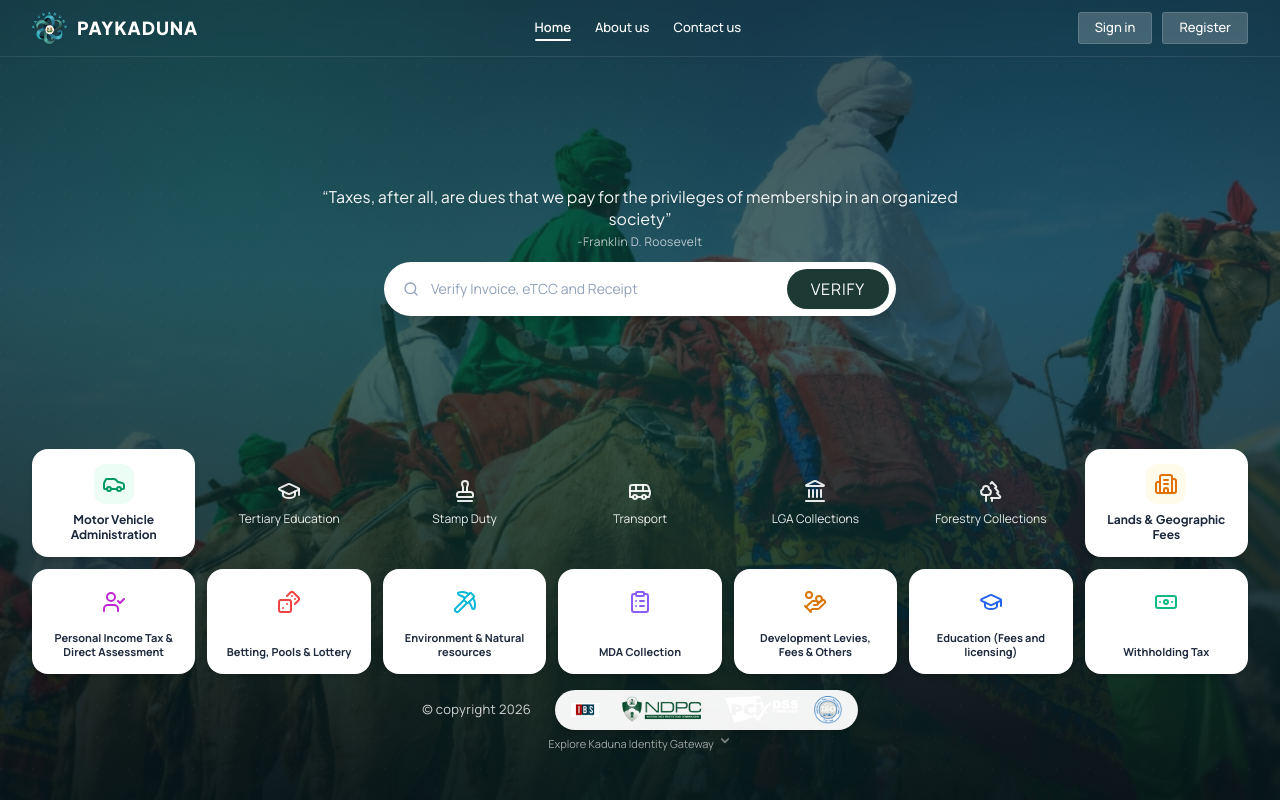
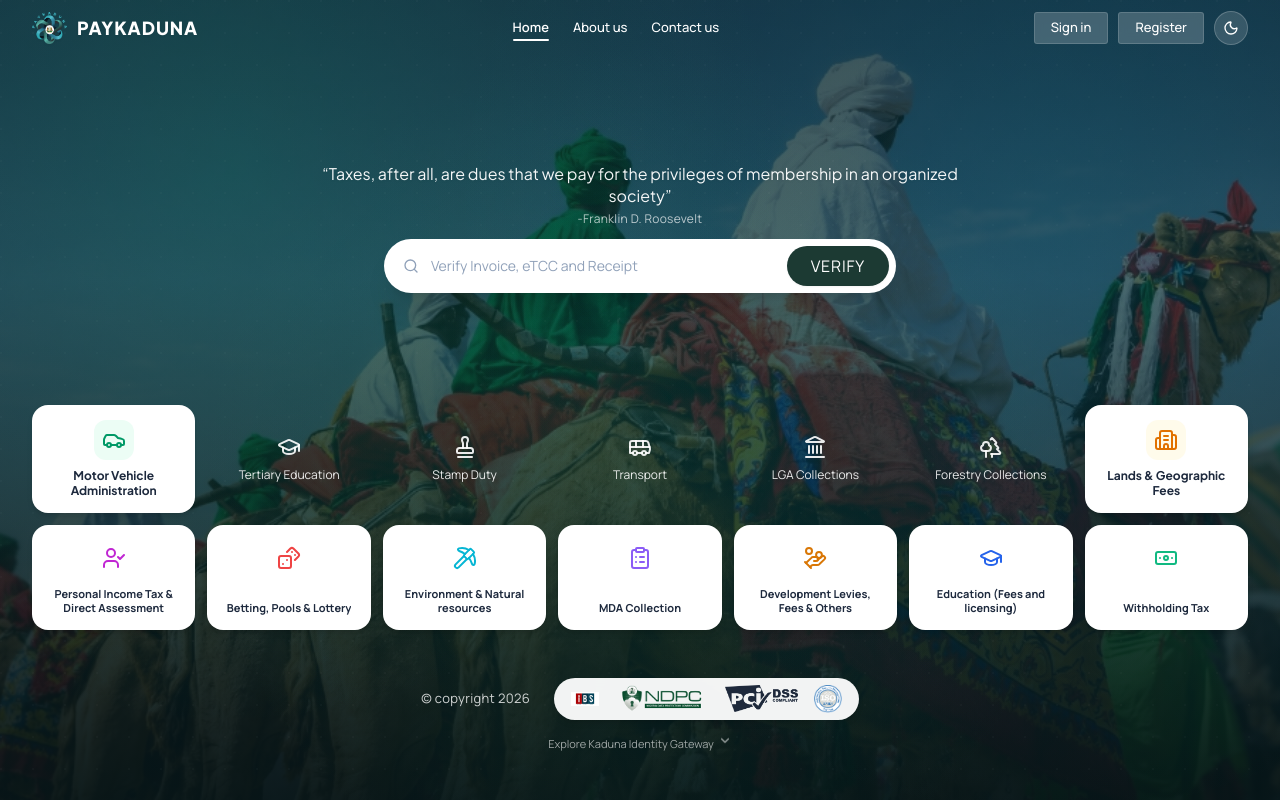
Before and after one commit to taxnigeria/kadirs-sso-demo, a React (Vite) app: page / in a window 1280 px wide. Shown: the top 800 px of the page. Built offline with nearby package versions, Linux system fonts and the light colour scheme.

Commit message:
feat(ui): add theme toggle and adaptive PCI DSS logo to PayKaduna hero

```diff
--- a/src/portals/home/home-page.tsx
+++ b/src/portals/home/home-page.tsx
@@ -14,6 +14,7 @@
 import ibsLogoImg from '@/assets/ibs-logo.png'
 import ndpcLogoImg from '@/assets/ndpc-logo.png'
 import pcidssLogoImg from '@/assets/pcidss-logo.png'
+import pcidssLogoDarkImg from '@/assets/pcidss-logo-dark.png'
 import isoLogoImg from '@/assets/information-security-logo.png'
 import './home-landing.css'
 
@@ -266,7 +267,8 @@
             <div style={{ display: 'inline-flex', alignItems: 'center', gap: '8px', background: 'rgba(255,255,255,0.92)', padding: '3px 10px', borderRadius: '9999px' }}>
               <img src={ibsLogoImg} alt="IBS" style={{ height: '18px', width: 'auto' }} />
               <img src={ndpcLogoImg} alt="NDPC" style={{ height: '18px', width: 'auto' }} />
-              <img src={pcidssLogoImg} alt="PCI DSS" style={{ height: '18px', width: 'auto' }} />
+              <img src={pcidssLogoDarkImg} alt="PCI DSS" className="dark:hidden" style={{ height: '18px', width: 'auto' }} />
+              <img src={pcidssLogoImg} alt="PCI DSS" className="hidden dark:block" style={{ height: '18px', width: 'auto' }} />
               <img src={isoLogoImg} alt="ISO 27001" style={{ height: '18px', width: 'auto' }} />
             </div>
           </div>
--- a/src/portals/home/paykaduna-hero.tsx
+++ b/src/portals/home/paykaduna-hero.tsx
@@ -20,14 +20,18 @@
   ChevronDown,
   Sparkles,
   FileCheck,
-  AlertTriangle
+  AlertTriangle,
+  Sun,
+  Moon
 } from 'lucide-react'
 import { useAuthEngine } from '@/engine/auth-engine'
+import { useThemeStore } from '@/engine/theme-store'
 import { PayKadunaLogo } from '@/components/layout/paykaduna-logo'
 import paykadunaHeroBg from '@/assets/paykaduna-hero-bg.jpg'
 import ibsLogoImg from '@/assets/ibs-logo.png'
 import ndpcLogoImg from '@/assets/ndpc-logo.png'
 import pcidssLogoImg from '@/assets/pcidss-logo.png'
+import pcidssLogoDarkImg from '@/assets/pcidss-logo-dark.png'
 import isoLogoImg from '@/assets/information-security-logo.png'
 import {
   VerificationModal,
@@ -42,14 +46,26 @@
 
 export function PayKadunaHero({ backgroundImageUrl }: PayKadunaHeroProps) {
   const currentUser = useAuthEngine((s) => s.currentUser)
+  const { theme, toggleTheme } = useThemeStore()
 
   const [verifyQuery, setVerifyQuery] = useState('')
   const [isVerifying, setIsVerifying] = useState(false)
   const [isInputFocused, setIsInputFocused] = useState(false)
   const [activeDoc, setActiveDoc] = useState<VerificationDoc | null>(null)
   const [mobileMenuOpen, setMobileMenuOpen] = useState(false)
+  const [isScrolled, setIsScrolled] = useState(false)
 
   const searchBoxRef = useRef<HTMLDivElement>(null)
+
+  // Track scroll position to make navbar transparent at top and frosted when scrolled
+  useEffect(() => {
+    const handleScroll = () => {
+      setIsScrolled(window.scrollY > 20)
+    }
+    handleScroll()
+    window.addEventListener('scroll', handleScroll, { passive: true })
+    return () => window.removeEventListener('scroll', handleScroll)
+  }, [])
 
   // Close popover when clicking outside
   useEffect(() => {
@@ -116,7 +132,7 @@
   }
 
   return (
-    <div className="relative w-full min-h-[100dvh] lg:h-[100dvh] bg-[#07191D] text-white flex flex-col justify-between select-none">
+    <div className="relative w-full min-h-[100dvh] bg-[#07191D] text-white flex flex-col justify-between select-none">
       {/* ── Background Layer: Official PayKaduna Durbar Background Image & Atmospheric Overlay ── */}
       <div className="absolute inset-0 z-0 pointer-events-none overflow-hidden">
         {/* Authentic Kaduna Durbar Camel Riders Backdrop */}
@@ -163,8 +179,14 @@
         />
       </div>
 
-      {/* ── Header / Top Navigation (Compact navbar: h-12 sm:h-14) ── */}
-      <header className="relative z-20 w-full shrink-0 border-b border-white/10 backdrop-blur-xs">
+      {/* ── Header / Top Navigation (Transparent until scroll begins: h-12 sm:h-14) ── */}
+      <header
+        className={`fixed top-0 left-0 right-0 z-50 w-full transition-all duration-300 ${
+          isScrolled || mobileMenuOpen
+            ? 'border-b border-white/10 bg-[#07191D]/85 dark:bg-[#051316]/90 backdrop-blur-md shadow-xs'
+            : 'border-b border-transparent bg-transparent backdrop-blur-none shadow-none'
+        }`}
+      >
         <div className="max-w-7xl mx-auto px-4 sm:px-6 lg:px-8 h-12 sm:h-14 flex items-center justify-between">
           {/* Left: Official PayKaduna Emblem with Theme-Adaptive Typography */}
           <Link
@@ -202,7 +224,9 @@
             </a>
           </nav>
 
-          {/* Right: Auth Action Buttons */}
+          {/* Right: Auth Action Buttons + Theme Toggle */}
+          <div className="flex items-center gap-2 sm:gap-2.5">
+            {/* Desktop Auth Links */}
             <div className="hidden sm:flex items-center gap-2.5">
               {currentUser ? (
                 <div className="flex items-center gap-2">
@@ -234,6 +258,21 @@
               )}
             </div>
 
+            {/* Theme Toggle Button (Light/Dark Switcher) */}
+            <button
+              type="button"
+              onClick={toggleTheme}
+              aria-label={theme === 'dark' ? 'Switch to light mode' : 'Switch to dark mode'}
+              title={theme === 'dark' ? 'Switch to light mode' : 'Switch to dark mode'}
+              className="p-1.5 sm:p-2 rounded-full bg-white/15 hover:bg-white/25 text-white transition-all border border-white/20 cursor-pointer active:scale-95 flex items-center justify-center shrink-0"
+            >
+              {theme === 'dark' ? (
+                <Sun className="w-4 h-4 text-amber-300" />
+              ) : (
+                <Moon className="w-4 h-4 text-white" />
+              )}
+            </button>
+
             {/* Mobile menu button */}
             <div className="md:hidden flex items-center">
               <button
@@ -246,10 +285,11 @@
               </button>
             </div>
           </div>
+        </div>
 
         {/* Mobile Navigation Drawer */}
         {mobileMenuOpen && (
-          <div className="md:hidden px-4 pt-2.5 pb-4 space-y-2 bg-[#07191D]/95 backdrop-blur-md border-b border-white/10 animate-in fade-in slide-in-from-top-2">
+          <div className="md:hidden px-4 pt-2.5 pb-4 space-y-2 bg-[#07191D]/95 dark:bg-[#051316]/95 backdrop-blur-md border-b border-white/10 animate-in fade-in slide-in-from-top-2">
             <Link
               to="/"
               onClick={() => setMobileMenuOpen(false)}
@@ -287,9 +327,23 @@
                 Register
               </Link>
             </div>
+            <div className="pt-2 border-t border-white/10 flex items-center justify-between">
+              <span className="text-xs text-white/70">Theme</span>
+              <button
+                type="button"
+                onClick={toggleTheme}
+                className="flex items-center gap-1.5 px-3 py-1.5 rounded-md bg-white/15 text-white text-xs font-medium border border-white/20"
+              >
+                {theme === 'dark' ? <Sun className="w-3.5 h-3.5 text-amber-300" /> : <Moon className="w-3.5 h-3.5 text-white" />}
+                <span>{theme === 'dark' ? 'Light mode' : 'Dark mode'}</span>
+              </button>
+            </div>
           </div>
         )}
       </header>
+
+      {/* Spacer matching fixed header height to preserve internal hero layout */}
+      <div className="h-12 sm:h-14 shrink-0" aria-hidden="true" />
 
       {/* ── Center Content: The Compact Quote & Verify Bar with Autofill Popover ── */}
       <div className="relative z-40 w-full max-w-5xl mx-auto px-4 sm:px-6 text-center shrink-0 min-h-0 flex-1 flex flex-col items-center justify-center py-1 sm:py-2">
@@ -643,11 +697,11 @@
         </div>
 
         {/* ── Official PayKaduna Compliance Logos & Copyright Strip (Matches PayKaduna.com) ── */}
-        <div className="w-full flex flex-wrap text-white/90 justify-center items-center gap-3 sm:gap-6 mt-3 sm:mt-4 mb-1">
+        <div className="w-full flex flex-wrap text-white/90 justify-center items-center gap-3 sm:gap-6 mt-8 sm:mt-10 lg:mt-12 mb-2 sm:mb-3">
           <p className="w-full sm:w-auto text-center text-xs sm:text-[13px] font-normal text-white/80 tracking-wide">
             &copy; copyright 2026
           </p>
-          <div className="flex items-center justify-center gap-3 sm:gap-4 bg-white/95 px-3.5 sm:px-4 py-1.5 rounded-full shadow-md">
+          <div className="flex items-center justify-center gap-3 sm:gap-4 bg-white/95 dark:bg-[#07191D]/85 border border-transparent dark:border-white/15 px-3.5 sm:px-4 py-1.5 rounded-full shadow-md backdrop-blur-xs transition-colors">
             <img
               src={ibsLogoImg}
               alt="Intelligent Billing System (IBS)"
@@ -658,10 +712,16 @@
               alt="Nigeria Data Protection Commission (NDPC)"
               className="h-6 sm:h-7 w-auto object-contain"
             />
+            {/* Adaptive PCI DSS Logo: dark text on light mode, crisp white on dark mode */}
+            <img
+              src={pcidssLogoDarkImg}
+              alt="PCI DSS Compliant"
+              className="h-6 sm:h-7 w-auto object-contain dark:hidden"
+            />
             <img
               src={pcidssLogoImg}
               alt="PCI DSS Compliant"
-              className="h-6 sm:h-7 w-auto object-contain"
+              className="h-6 sm:h-7 w-auto object-contain hidden dark:block"
             />
             <img
               src={isoLogoImg}
@@ -672,7 +732,7 @@
         </div>
 
         {/* Subtle scroll hint to indicate continuity with the page */}
-        <div className="flex justify-center mt-1.5 opacity-60 hover:opacity-100 transition-opacity">
+        <div className="flex justify-center mt-3 sm:mt-4 opacity-60 hover:opacity-100 transition-opacity">
           <a
             href="#how-it-works"
             onClick={(e) => scrollToSection(e, 'how-it-works')}
```
Also changed, not shown: public/pcidss-logo-dark.png (added), src/assets/pcidss-logo-dark.png (added). Lines whose indentation alone changed are shown as unchanged.
